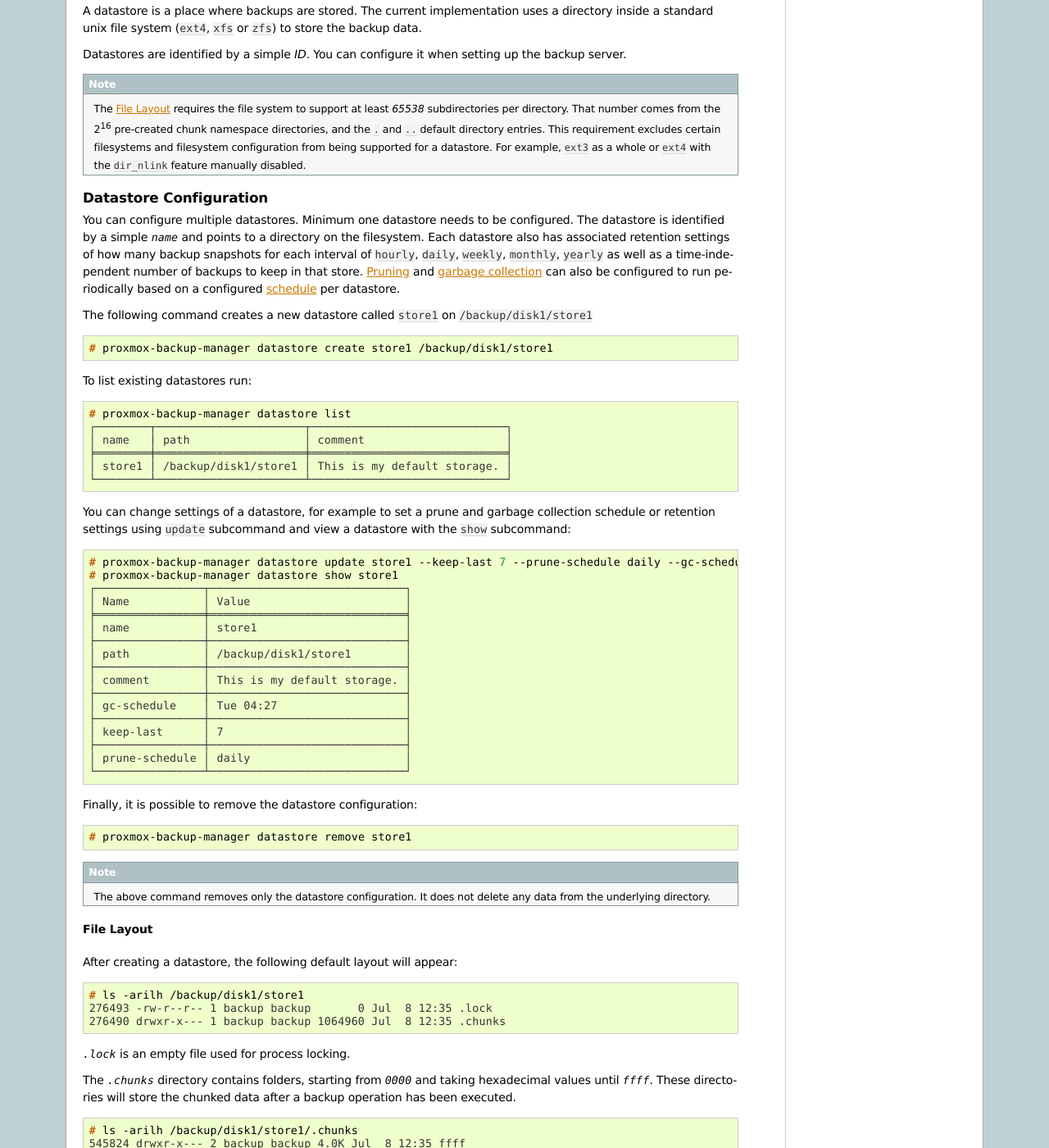
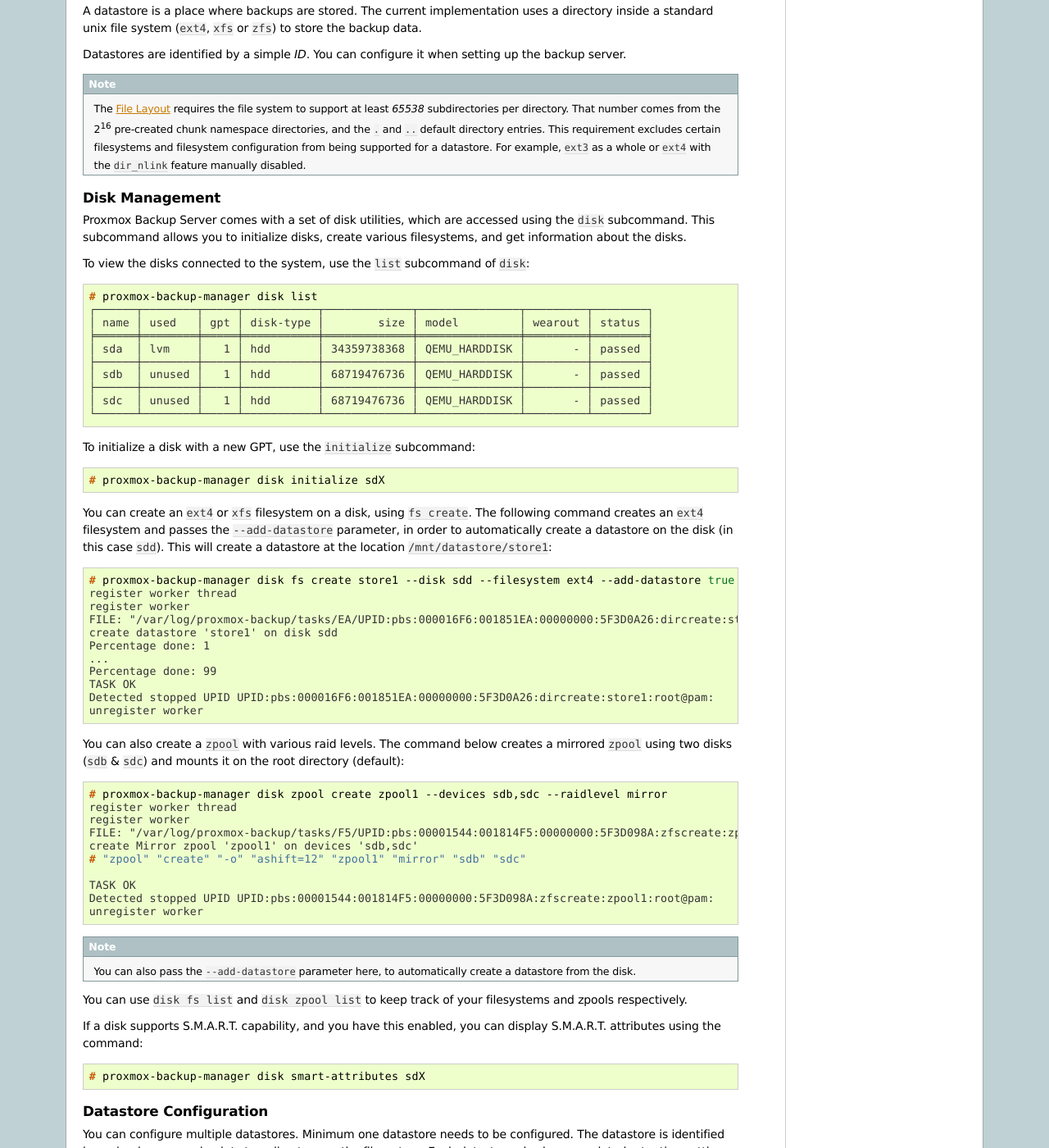
Before and after one commit to proxmox/proxmox-backup, a Sphinx documentation site: the page built from docs/administration-guide.rst, in a window 1280 px wide and 1400 px high, scrolled down 1674 px. Shown: the whole window at 82% size. Built offline with Sphinx 7.4.7, drawn with Linux system fonts in a browser that asks for light colours.

Commit message:
Add section "Disk Management"
Add the section "Disk Management" to the admin guide, explaining
the use of the "disk" subcommand of "proxmox-backup-manager"

Signed-off-by: Dylan Whyte <d.whyte@proxmox.com>

```diff
--- a/docs/administration-guide.rst
+++ b/docs/administration-guide.rst
@@ -146,6 +146,84 @@
    filesystem configuration from being supported for a datastore. For example,
    ``ext3`` as a whole or ``ext4`` with the ``dir_nlink`` feature manually disabled.
 
+Disk Management
+~~~~~~~~~~~~~~~
+Proxmox Backup Server comes with a set of disk utilities, which are
+accessed using the ``disk`` subcommand. This subcommand allows you to initialize
+disks, create various filesystems, and get information about the disks.
+
+To view the disks connected to the system, use the ``list`` subcommand of
+``disk``:
+
+.. code-block:: console
+
+  # proxmox-backup-manager disk list
+  ┌──────┬────────┬─────┬───────────┬─────────────┬───────────────┬─────────┬────────┐
+  │ name │ used   │ gpt │ disk-type │        size │ model         │ wearout │ status │
+  ╞══════╪════════╪═════╪═══════════╪═════════════╪═══════════════╪═════════╪════════╡
+  │ sda  │ lvm    │   1 │ hdd       │ 34359738368 │ QEMU_HARDDISK │       - │ passed │
+  ├──────┼────────┼─────┼───────────┼─────────────┼───────────────┼─────────┼────────┤
+  │ sdb  │ unused │   1 │ hdd       │ 68719476736 │ QEMU_HARDDISK │       - │ passed │
+  ├──────┼────────┼─────┼───────────┼─────────────┼───────────────┼─────────┼────────┤
+  │ sdc  │ unused │   1 │ hdd       │ 68719476736 │ QEMU_HARDDISK │       - │ passed │
+  └──────┴────────┴─────┴───────────┴─────────────┴───────────────┴─────────┴────────┘
+
+To initialize a disk with a new GPT, use the ``initialize`` subcommand:
+
+.. code-block:: console
+
+  # proxmox-backup-manager disk initialize sdX
+
+You can create an ``ext4`` or ``xfs`` filesystem on a disk, using ``fs
+create``. The following command creates an ``ext4`` filesystem and passes the
+``--add-datastore`` parameter, in order to automatically create a datastore on
+the disk (in this case ``sdd``). This will create a datastore at the location
+``/mnt/datastore/store1``:
+
+.. code-block:: console
+
+  # proxmox-backup-manager disk fs create store1 --disk sdd --filesystem ext4 --add-datastore true
+  register worker thread
+  register worker
+  FILE: "/var/log/proxmox-backup/tasks/EA/UPID:pbs:000016F6:001851EA:00000000:5F3D0A26:dircreate:store1:root@pam:"
+  create datastore 'store1' on disk sdd
+  Percentage done: 1
+  ...
+  Percentage done: 99
+  TASK OK
+  Detected stopped UPID UPID:pbs:000016F6:001851EA:00000000:5F3D0A26:dircreate:store1:root@pam:
+  unregister worker
+
+You can also create a ``zpool`` with various raid levels. The command below
+creates a mirrored ``zpool`` using two disks (``sdb`` & ``sdc``) and mounts it
+on the root directory (default):
+
+.. code-block:: console
+
+  # proxmox-backup-manager disk zpool create zpool1 --devices sdb,sdc --raidlevel mirror
+  register worker thread
+  register worker
+  FILE: "/var/log/proxmox-backup/tasks/F5/UPID:pbs:00001544:001814F5:00000000:5F3D098A:zfscreate:zpool1:root@pam:"
+  create Mirror zpool 'zpool1' on devices 'sdb,sdc'
+  # "zpool" "create" "-o" "ashift=12" "zpool1" "mirror" "sdb" "sdc"
+
+  TASK OK
+  Detected stopped UPID UPID:pbs:00001544:001814F5:00000000:5F3D098A:zfscreate:zpool1:root@pam:
+  unregister worker
+
+.. note::
+  You can also pass the ``--add-datastore`` parameter here, to automatically
+  create a datastore from the disk.
+
+You can use ``disk fs list`` and ``disk zpool list`` to keep track of your
+filesystems and zpools respectively.
+
+If a disk supports S.M.A.R.T. capability, and you have this enabled, you can
+display S.M.A.R.T. attributes using the command:
+
+.. code-block:: console
+
+  # proxmox-backup-manager disk smart-attributes sdX
 
 Datastore Configuration
 ~~~~~~~~~~~~~~~~~~~~~~~
```
